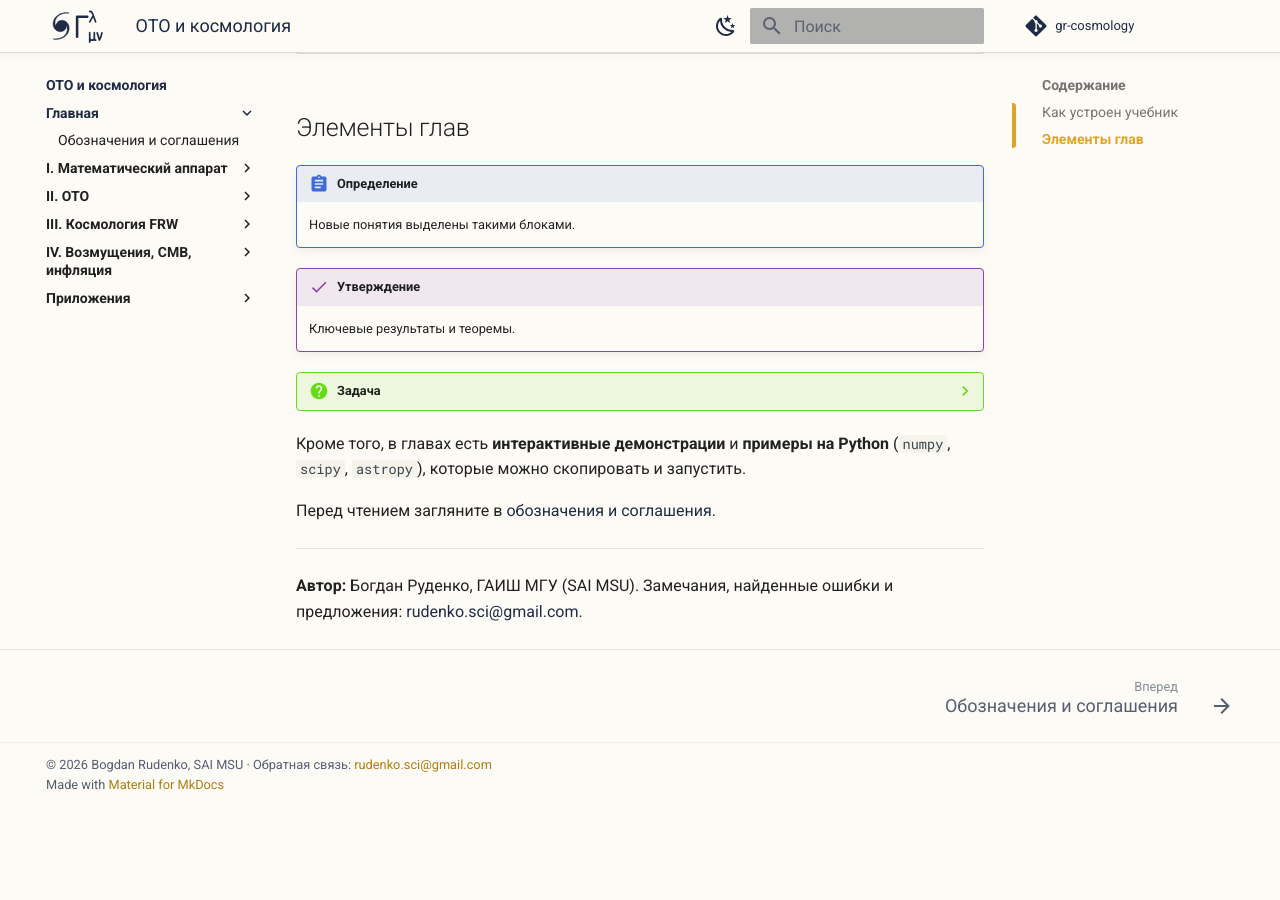
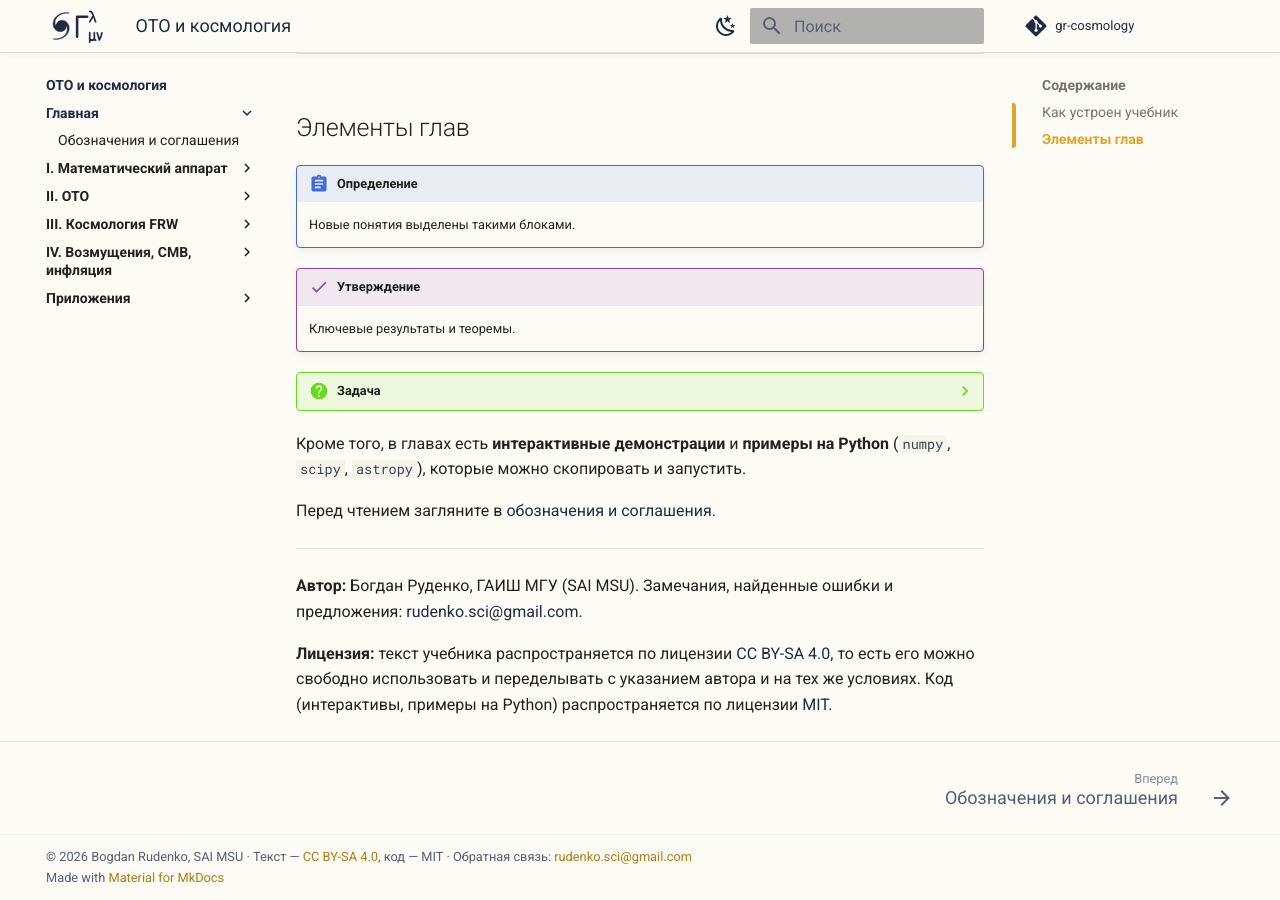
Before and after one commit to RudenkoBogdan/gr-cosmology, an MkDocs documentation site: the page built from docs/index.md, in a window 1280 px wide and 900 px high, scrolled down 587 px. Built offline with MkDocs 1.6.1 and Material for MkDocs 9.7.7, drawn with Linux system fonts in a browser that asks for light colours; comment, search, counter and statistics services are not loaded; before the commit the page ends 1395 px from its top, so only the background shows below that.

Commit message:
Add license: CC BY-SA 4.0 for content, MIT for code
Co-Authored-By: Claude Opus 5.5 <noreply@anthropic.com>

```diff
--- a/docs/index.md
+++ b/docs/index.md
@@ -33,3 +33,9 @@
 
 **Автор:** Богдан Руденко, ГАИШ МГУ (SAI MSU).
 Замечания, найденные ошибки и предложения: [rudenko.sci@gmail.com](mailto:rudenko.sci@gmail.com).
+
+**Лицензия:** текст учебника распространяется по лицензии
+[CC BY-SA 4.0](https://creativecommons.org/licenses/by-sa/4.0/deed.ru), то есть его можно
+свободно использовать и переделывать с указанием автора и на тех же условиях.
+Код (интерактивы, примеры на Python) распространяется по лицензии
+[MIT](https://github.com/RudenkoBogdan/gr-cosmology/blob/main/LICENSE).
--- a/mkdocs.yml
+++ b/mkdocs.yml
@@ -5,7 +5,7 @@ repo_name: gr-cosmology
 site_description: Учебник-хендбук по общей теории относительности и космологии
 site_author: Bogdan Rudenko
 docs_dir: docs
-copyright: '© 2026 Bogdan Rudenko, SAI MSU · Обратная связь: <a href="mailto:rudenko.sci@gmail.com">rudenko.sci@gmail.com</a>'
+copyright: '© 2026 Bogdan Rudenko, SAI MSU · Текст — <a href="https://creativecommons.org/licenses/by-sa/4.0/deed.ru">CC BY-SA 4.0</a>, код — MIT · Обратная связь: <a href="mailto:rudenko.sci@gmail.com">rudenko.sci@gmail.com</a>'
 
 theme:
   name: material
```
Also changed, not shown: 1 other file.
